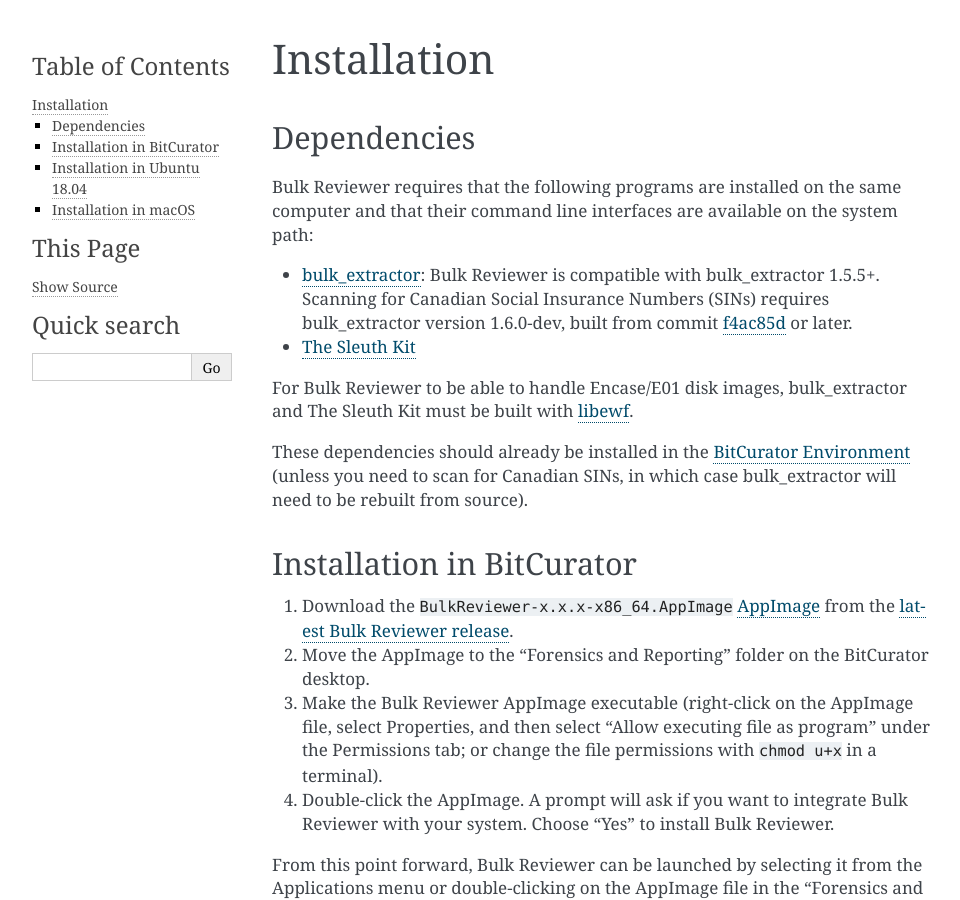
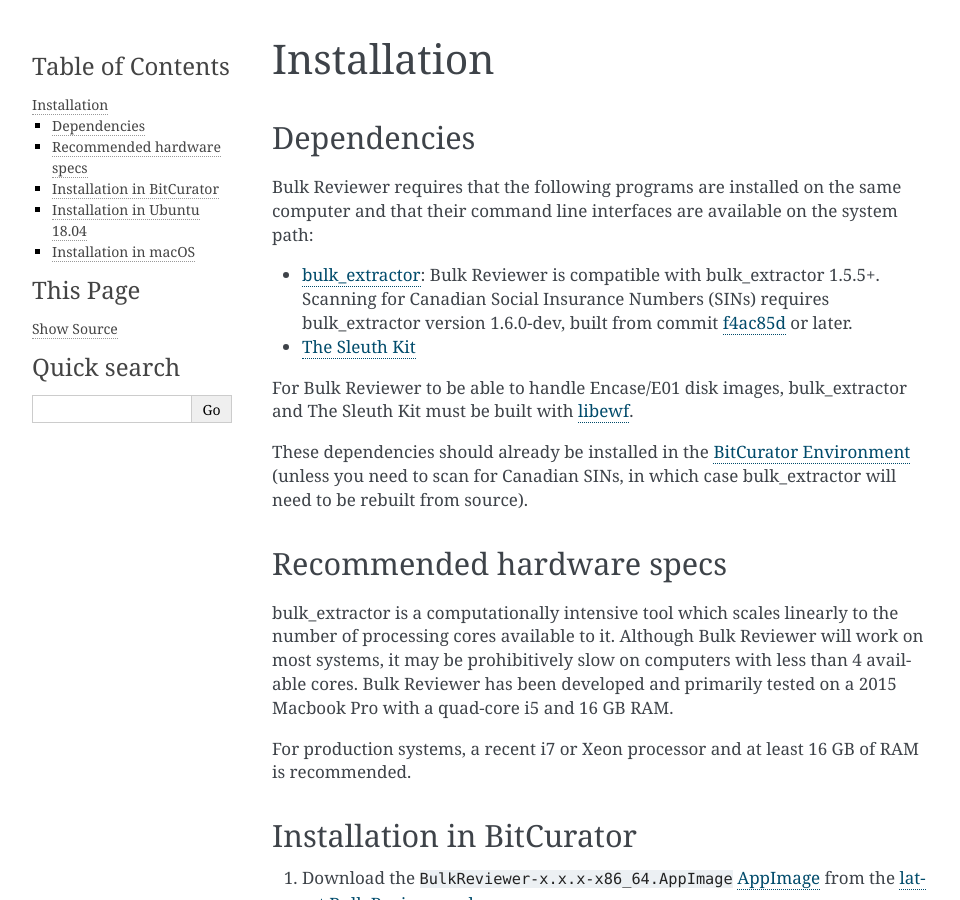
Before and after one commit to bulk-reviewer/bulk-reviewer, a Sphinx documentation site: the page built from docs/installation.rst, in a window 1280 px wide and 900 px high. Shown: the whole window, without its empty margins (148-1108 px from the left). Built offline with Sphinx 7.4.7, drawn with Linux system fonts in a browser that asks for light colours.

Commit message:
Add hardware specs

```diff
--- a/docs/installation.rst
+++ b/docs/installation.rst
@@ -11,6 +11,13 @@
 For Bulk Reviewer to be able to handle Encase/E01 disk images, bulk_extractor and The Sleuth Kit must be built with `libewf <https://github.com/libyal/libewf/>`_.
 
 These dependencies should already be installed in the `BitCurator Environment <https://confluence.educopia.org/display/BC/BitCurator+Environment/>`_ (unless you need to scan for Canadian SINs, in which case bulk_extractor will need to be rebuilt from source).
+
+Recommended hardware specs
+--------------------------
+bulk_extractor is a computationally intensive tool which scales linearly to the number of processing cores available to it. Although Bulk Reviewer will work on most systems, it may be prohibitively slow on computers with less than 4 available cores. Bulk Reviewer has been developed and primarily tested on a 2015 Macbook Pro with a quad-core i5 and 16 GB RAM.
+
+For production systems, a recent i7 or Xeon processor and at least 16 GB of RAM is recommended.
+
 
 Installation in BitCurator
 --------------------------
```
